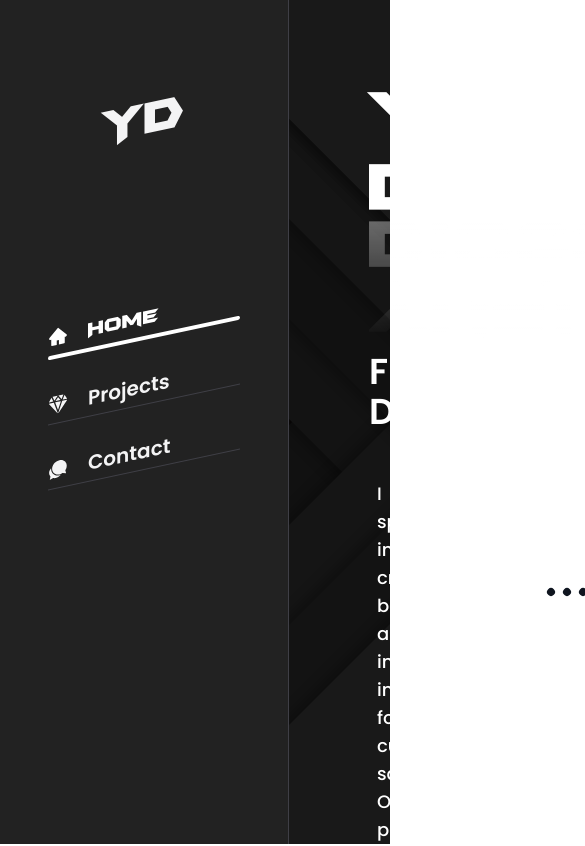
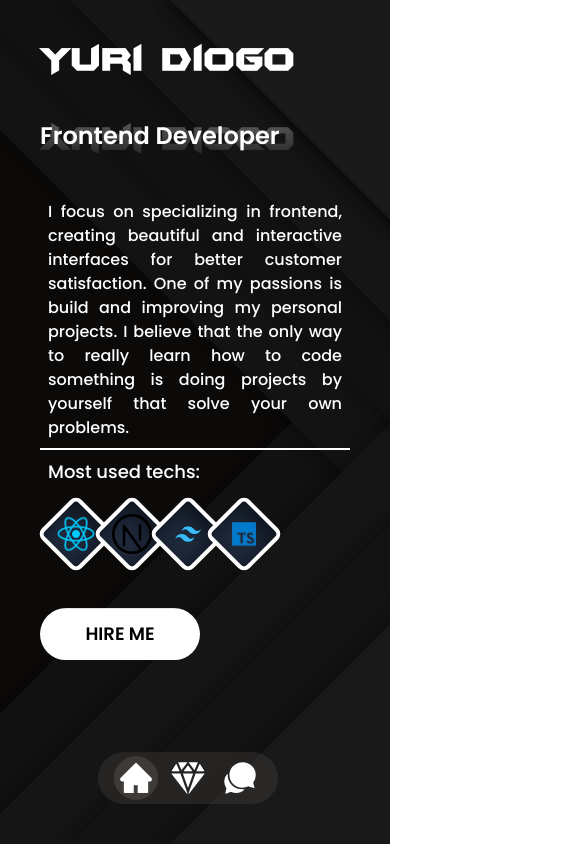
Before and after one commit to YuriAz/y-portfolio, a Next.js app: page / in a window 390 px wide. Shown: the top 846 px of the page, 585 px wide, since content can reach past the window. Built offline with nearby package versions, Linux system fonts and the light colour scheme.

Commit message:
UI mobile and tablet

```diff
--- a/src/app/contact/page.tsx
+++ b/src/app/contact/page.tsx
@@ -36,14 +36,14 @@ export default function page() {
   }
 
   return (
-    <section className="container space-y-10 scrollbar-none">
+    <section className="mobile-container scrollbar-none md:space-y-10 md:container">
       <div className="pb-10 space-y-3">
         <h2 className="text-4xl font-semibold font-batman">Contact</h2>
 
         <div className="h-1 w-44 bg-white"></div>
       </div>
 
-      <div className="flex justify-evenly">
+      <div className="flex flex-col justify-evenly gap-2 mb-8 md:mb-0 md:gap-5 md:flex md:flex-row">
         <div className="flex items-center gap-3">
           <p className="text-2xl text-white">
             <FaPhone />
@@ -57,7 +57,7 @@ export default function page() {
             <MdEmail />
           </p>
 
-          <p>Email: yuri.diogo.az@gmail.com</p>
+          <p>yuri.diogo.az@gmail.com</p>
         </div>
 
         <div className="flex items-center gap-3">
@@ -65,13 +65,17 @@ export default function page() {
             <FaLocationDot />
           </p>
 
-          <p>Address: RS / Brazil</p>
+          <p>RS / Brazil</p>
         </div>
       </div>
 
       <div>
-        <form onSubmit={sendEmail} target="reset" className="space-y-7">
-          <div className="flex gap-8">
+        <form
+          onSubmit={sendEmail}
+          target="reset"
+          className="space-y-3 md:space-y-7"
+        >
+          <div className="flex gap-2 md:gap-8">
             <input
               name="name"
               type="text"
--- a/src/app/globals.css
+++ b/src/app/globals.css
@@ -137,6 +137,10 @@
     @apply text-white w-full h-screen p-20;
   }
 
+  .mobile-container {
+    @apply text-white w-full h-screen p-10;
+  }
+
   .contact-input {
     @apply outline-none border border-zinc-700 focus:border focus:border-white;
   }
--- a/src/app/layout.tsx
+++ b/src/app/layout.tsx
@@ -25,7 +25,7 @@ export default function RootLayout({
         <div className="flex">
           <Navbar />
           <Background />
-          <div className="z-50">{children}</div>
+          <div className="z-40">{children}</div>
         </div>
       </body>
     </html>
--- a/src/app/page.tsx
+++ b/src/app/page.tsx
@@ -5,22 +5,22 @@ import SkillHolder from '@/components/SkillHolder'
 
 export default function Home() {
   return (
-    <main className="container scrollbar-none">
-      <div className="h-full flex flex-col gap-32">
+    <main className="mobile-container scrollbar-none md:container">
+      <div className="h-full flex flex-col gap-10 md:gap-32">
         <h1
           refl-text="Yuri Diogo"
-          className="relative text-7xl font-bold font-batman"
+          className="relative text-4xl font-bold font-batman md:text-7xl"
         >
           Yuri Diogo
         </h1>
 
         <div className="flex flex-col gap-10">
-          <h2 className="text-4xl font-semibold text-white">
+          <h2 className="text-2xl font-semibold text-white md:text-4xl">
             Frontend Developer
           </h2>
 
-          <div className="flex gap-4 text-lg font-medium">
-            <p className="w-[50%] p-2 text-justify">
+          <div className="flex-col gap-4 text-lg font-medium md:flex md:flex-row">
+            <p className="w-full p-2 text-base text-justify md:w-[50%] md:text-lg">
               I focus on specializing in frontend, creating beautiful and
               interactive interfaces for better customer satisfaction. One of my
               passions is build and improving my personal projects. I believe
@@ -28,9 +28,9 @@ export default function Home() {
               projects by yourself that solve your own problems.
             </p>
 
-            <div className="bg-white w-[0.10rem]"></div>
+            <div className="w-full h-[0.10rem] bg-white md:w-[0.10rem] md:h-full"></div>
 
-            <div className="w-[30%] p-2 space-y-5">
+            <div className="w-full p-2 space-y-5 md:w-[30%]">
               <p className="">Most used techs:</p>
 
               <div className="flex items-center">
--- a/src/app/projects/page.tsx
+++ b/src/app/projects/page.tsx
@@ -13,17 +13,17 @@ import { randomUUID } from 'crypto'
 
 export default function page() {
   return (
-    <section className="container overflow-y-scroll scrollbar-none">
+    <section className="mobile-container overflow-y-scroll scrollbar-none md:container">
       <div className="w-full pb-20 space-y-3">
         <h2 className="text-4xl font-semibold font-batman">Projects</h2>
 
         <div className="h-1 w-44 bg-white"></div>
       </div>
 
-      <div className="flex flex-wrap gap-5">
+      <div className="flex flex-wrap gap-5 overflow-y-scroll">
         {projects?.map(({ image, title, summary, url, code, isDisable }) => (
           <div
-            className="w-[370px] h-[450px] flex flex-col justify-between"
+            className="flex flex-col justify-between mb-10 md:mb-0 md:w-[310px] md:h-[390px] lg:w-[370px] lg:h-[450px]"
             key={randomUUID()}
           >
             <div className="relative h-[74%] border border-white rounded-md overflow-hidden">
--- /dev/null
+++ b/src/components/MobileLinks.tsx
@@ -0,0 +1,41 @@
+'use client'
+
+import { AiFillHome } from 'react-icons/ai'
+import { IoChatbubblesSharp, IoDiamond } from 'react-icons/io5'
+import Link from 'next/link'
+import { usePathname } from 'next/navigation'
+
+export default function MobileLinks() {
+  const pathname = usePathname()
+
+  return (
+    <div className="absolute bottom-10 flex mx-[25%] text-4xl px-4 py-1 gap-2 rounded-full bg-stone-700/40 text-white z-50 md:mx-[35%] md:bottom-20 md:px-7 md:py-3 md:gap-5">
+      <Link
+        href="/"
+        className={`${
+          pathname == '/' ? 'bg-stone-700/80' : ''
+        } rounded-full p-1 cursor-pointer transition-all z-[60] md:p-3`}
+      >
+        <AiFillHome />
+      </Link>
+
+      <Link
+        href="/projects"
+        className={`${
+          pathname == '/projects' ? 'bg-stone-700/80' : ''
+        } rounded-full p-1 cursor-pointer transition-all z-[60] md:p-3`}
+      >
+        <IoDiamond />
+      </Link>
+
+      <Link
+        href="/contact"
+        className={`${
+          pathname == '/contact' ? 'bg-stone-700/80' : ''
+        } rounded-full p-1 cursor-pointer transition-all z-[60] md:p-3`}
+      >
+        <IoChatbubblesSharp />
+      </Link>
+    </div>
+  )
+}
--- a/src/components/Navbar.tsx
+++ b/src/components/Navbar.tsx
@@ -1,8 +1,10 @@
+import MobileLinks from './MobileLinks'
 import NavLinks from './NavLinks'
 
 export default function Navbar() {
   return (
-    <nav className="h-screen flex flex-col items-center px-12 pt-24 border-r border-zinc-700 text-secondary bg-[#222222] z-50">
+    <>
+      <nav className="hidden h-screen flex-col items-center px-12 pt-24 border-r border-zinc-700 text-secondary bg-[#222222] z-50 lg:flex">
         <h2 className="text-5xl font-semibold mb-40 font-batman -skew-y-12">
           YD
         </h2>
@@ -11,5 +13,10 @@ export default function Navbar() {
           <NavLinks />
         </div>
       </nav>
+
+      <nav className="block lg:hidden">
+        <MobileLinks />
+      </nav>
+    </>
   )
 }
```
Lines whose indentation alone changed are shown as unchanged.
